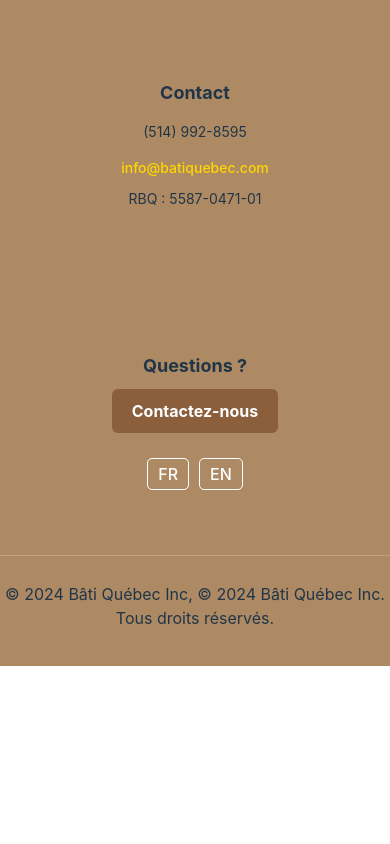
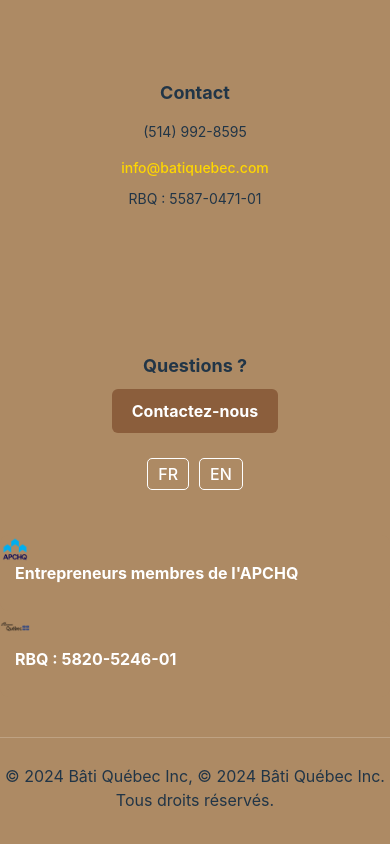
Before and after one commit to MyriamAssam/bati, a React (Vite) app: page /rdv in a window 390 px wide. Shown: the part 1694-2538 px from the top of the page. Before the commit the page ends 2360 px from the top, so only its background shows below. Built offline with nearby package versions, Linux system fonts and the light colour scheme.

Commit message:
css telephone

```diff
--- a/src/App.css
+++ b/src/App.css
@@ -13,6 +13,36 @@ body {
   padding: 1.5em;
   will-change: filter;
   transition: filter 300ms;
+}
+
+.footer-certifications {
+  display: none;
+}
+
+@media (max-width: 768px) {
+  .footer-certifications {
+    display: flex;
+    flex-direction: column;
+    align-items: center;
+    gap: 10px;
+    margin-top: 20px;
+  }
+
+  .certification-block {
+    display: flex;
+    align-items: center;
+    gap: 10px;
+    background-color: #AD8A64;
+    padding: 10px 15px;
+    border-radius: 8px;
+    color: white;
+    font-weight: bold;
+  }
+
+  .certification-block img {
+    width: 30px;
+    height: auto;
+  }
 }
 
 main {
--- a/src/Footer.jsx
+++ b/src/Footer.jsx
@@ -6,7 +6,6 @@ const Footer = () => {
     const navigate = useNavigate();
     const { t, i18n } = useTranslation();
 
-    // ✅ Fonction pour changer la langue avec stockage
     const changeLanguage = (lng) => {
         i18n.changeLanguage(lng);
         localStorage.setItem("i18nextLng", lng);
@@ -15,7 +14,6 @@ const Footer = () => {
     return (
         <footer className="footer">
             <div className="footer-container">
-
                 {/* 🏢 Section Entreprise */}
                 <div className="footer-section">
                     <img src="/images/logoBati.jpg" alt="Logo Bâti Québec" width="130" height="130" />
@@ -27,8 +25,8 @@ const Footer = () => {
                 <div className="footer-section">
                     <h3>Contact</h3>
                     <p>(514) 992-8595</p>
-                    <p> <a href="mailto:info@batiquebec.com" className="footer-link">info@batiquebec.com</a></p>
-                    <p> RBQ : 5587-0471-01</p>
+                    <p><a href="mailto:info@batiquebec.com" className="footer-link">info@batiquebec.com</a></p>
+                    <p>RBQ : 5587-0471-01</p>
                 </div>
 
                 {/* 💬 Section Action */}
@@ -44,7 +42,18 @@ const Footer = () => {
                 </div>
             </div>
 
-            {/* Copyright */}
+            {/* ✅ Logos APCHQ + RBQ pour mobile */}
+            <div className="footer-certifications">
+                <div className="certification-block">
+                    <img src="/images/logo_apchq_full-removebg-preview.png" alt="Logo APCHQ" />
+                    <p>{t("entrepreneurs")}</p>
+                </div>
+                <div className="certification-block">
+                    <img src="/images/rbqlogo-removebg-preview.png" alt="Logo RBQ" />
+                    <p>RBQ : 5820-5246-01</p>
+                </div>
+            </div>
+
             <div className="footer-copyright">
                 <p>© 2024 Bâti Québec Inc, {t("copyright")}</p>
             </div>
```
